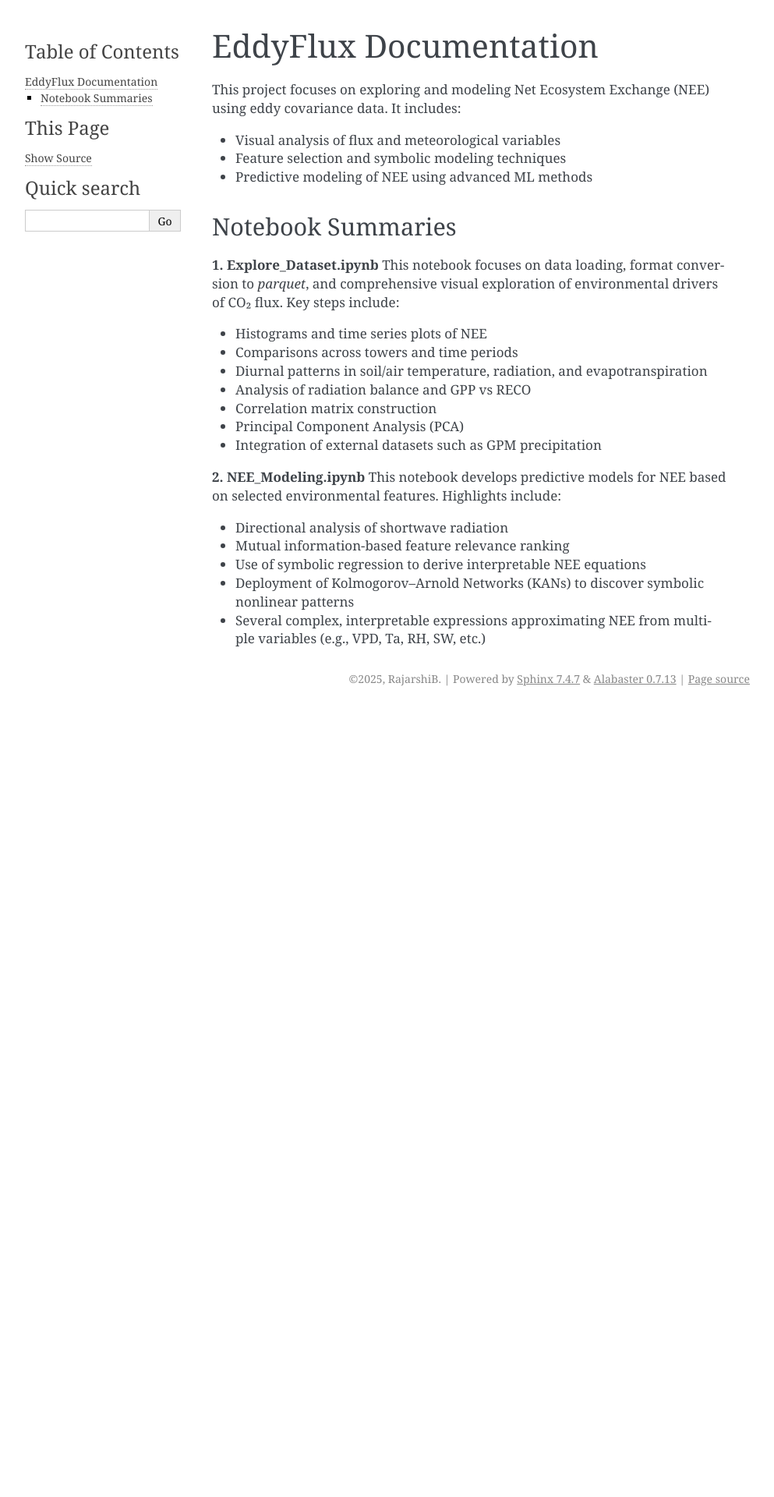
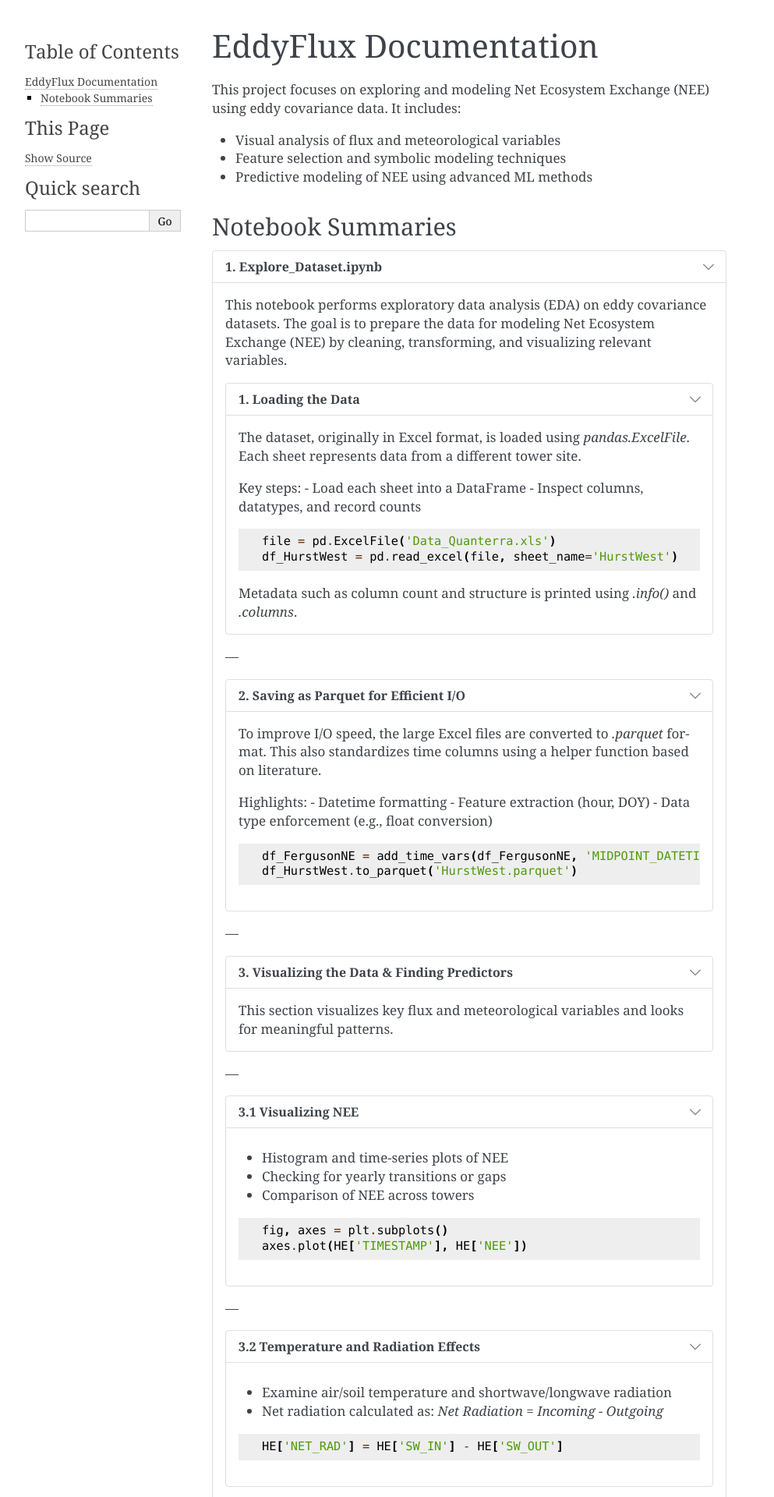
Before and after one commit to Rajarshi-B/EddyFlux-docs, a Sphinx documentation site: the page built from docs/source/index.rst, in a window 1280 px wide. Shown: the top 1920 px of the page at 78% size, without its empty margins (148-1141 px from the left). Built offline with Sphinx 7.4.7, drawn with Linux system fonts in a browser that asks for light colours; before the commit the page ends 910 px from its top, so only the background shows below that; some of the changed text lies outside the part shown.

Commit message:
Subsection made

```diff
--- a/docs/source/conf.py
+++ b/docs/source/conf.py
@@ -19,7 +19,8 @@ extensions = [
     'myst_parser',
     'sphinx.ext.mathjax',
     'sphinx.ext.autodoc',
-    'sphinx.ext.viewcode'
+    'sphinx.ext.viewcode',
+    'sphinx_design'
 ]
 
 # Optional: If you're using .md or .rst alongside
--- a/docs/source/index.rst
+++ b/docs/source/index.rst
@@ -15,25 +15,138 @@ This project focuses on exploring and modeling Net Ecosystem Exchange (NEE) usin
 Notebook Summaries
 -------------------
 
-**1. Explore_Dataset.ipynb**
-This notebook focuses on data loading, format conversion to `parquet`, and comprehensive visual exploration of environmental drivers of CO₂ flux. Key steps include:
+.. dropdown:: 1. Explore_Dataset.ipynb
+  :open:
 
-- Histograms and time series plots of NEE
-- Comparisons across towers and time periods
-- Diurnal patterns in soil/air temperature, radiation, and evapotranspiration
-- Analysis of radiation balance and GPP vs RECO
-- Correlation matrix construction
-- Principal Component Analysis (PCA)
-- Integration of external datasets such as GPM precipitation
+  This notebook performs exploratory data analysis (EDA) on eddy covariance datasets. The goal is to prepare the data for modeling Net Ecosystem Exchange (NEE) by cleaning, transforming, and visualizing relevant variables.
 
-**2. NEE_Modeling.ipynb**
-This notebook develops predictive models for NEE based on selected environmental features. Highlights include:
+  .. dropdown:: 1. Loading the Data
+    :open:
 
-- Directional analysis of shortwave radiation
-- Mutual information-based feature relevance ranking
-- Use of symbolic regression to derive interpretable NEE equations
-- Deployment of Kolmogorov–Arnold Networks (KANs) to discover symbolic nonlinear patterns
-- Several complex, interpretable expressions approximating NEE from multiple variables (e.g., VPD, Ta, RH, SW, etc.)
+    The dataset, originally in Excel format, is loaded using `pandas.ExcelFile`. Each sheet represents data from a different tower site.
+
+    Key steps:
+    - Load each sheet into a DataFrame
+    - Inspect columns, datatypes, and record counts
+
+    .. code-block:: python
+
+        file = pd.ExcelFile('Data_Quanterra.xls')
+        df_HurstWest = pd.read_excel(file, sheet_name='HurstWest')
+
+    Metadata such as column count and structure is printed using `.info()` and `.columns`.
+
+  ---
+
+  .. dropdown:: 2. Saving as Parquet for Efficient I/O
+    :open:
+
+    To improve I/O speed, the large Excel files are converted to `.parquet` format. This also standardizes time columns using a helper function based on literature.
+
+    Highlights:
+    - Datetime formatting
+    - Feature extraction (hour, DOY)
+    - Data type enforcement (e.g., float conversion)
+
+    .. code-block:: python
+
+        df_FergusonNE = add_time_vars(df_FergusonNE, 'MIDPOINT_DATETIME')
+        df_HurstWest.to_parquet('HurstWest.parquet')
+
+  ---
+
+  .. dropdown:: 3. Visualizing the Data & Finding Predictors
+    :open:
+
+    This section visualizes key flux and meteorological variables and looks for meaningful patterns.
+
+  ---
+
+  .. dropdown:: 3.1 Visualizing NEE
+    :open:
+
+    - Histogram and time-series plots of NEE
+    - Checking for yearly transitions or gaps
+    - Comparison of NEE across towers
+
+    .. code-block:: python
+
+        fig, axes = plt.subplots()
+        axes.plot(HE['TIMESTAMP'], HE['NEE'])
+
+  ---
+
+  .. dropdown:: 3.2 Temperature and Radiation Effects
+    :open:
+
+    - Examine air/soil temperature and shortwave/longwave radiation
+    - Net radiation calculated as:
+      `Net Radiation = Incoming - Outgoing`
+
+    .. code-block:: python
+
+        HE['NET_RAD'] = HE['SW_IN'] - HE['SW_OUT']
+
+  ---
+
+  .. dropdown:: 3.3 Ecosystem Respiration and GPP
+    :open:
+
+    - Seasonal and diurnal analysis of RECO and GPP
+    - Function of soil temperature and light availability
+
+    Questions posed:
+    - How is RECO calculated?
+    - What explains variation in ET and LE?
+
+  ---
+
+  .. dropdown:: 3.4 Evapotranspiration Calculations
+    :open:
+
+    - Evapotranspiration is derived from latent heat flux:
+      `ET = LE / λ`
+
+    - The latent heat of vaporization is temperature dependent
+
+    Referenced method:
+    [StackExchange explanation on latent heat](https://earthscience.stackexchange.com/questions/20733)
+
+  ---
+
+  .. dropdown:: 3.5 Correlation Matrix
+    :open:
+
+    - Mean correlation plots across variables
+    - Special attention to: VPD, RH, Air Temp
+
+    VPD = \( e_s - e \), where \( e_s \) is from Clausius-Clapeyron relation.
+
+  ---
+
+  .. dropdown:: 3.6 Principal Component Analysis (PCA)
+    :open:
+
+    - PCA is applied to reduce dimensionality and interpret variable groupings.
+
+    .. code-block:: python
+
+        from sklearn.decomposition import PCA
+        pca = PCA(n_components=2)
+        pca.fit(df[numeric_columns])
+
+  ---
+
+  .. dropdown:: 3.7 External Precipitation Data
+    :open:
+
+    - Plots daily precipitation from GPM
+    - Compared with soil/air moisture
+
+    .. code-block:: python
+
+        plt.plot(GPM['time'], GPM['precip'])
+
 
 .. toctree::
    :maxdepth: 1
```
Also changed, not shown: 11 other files.
